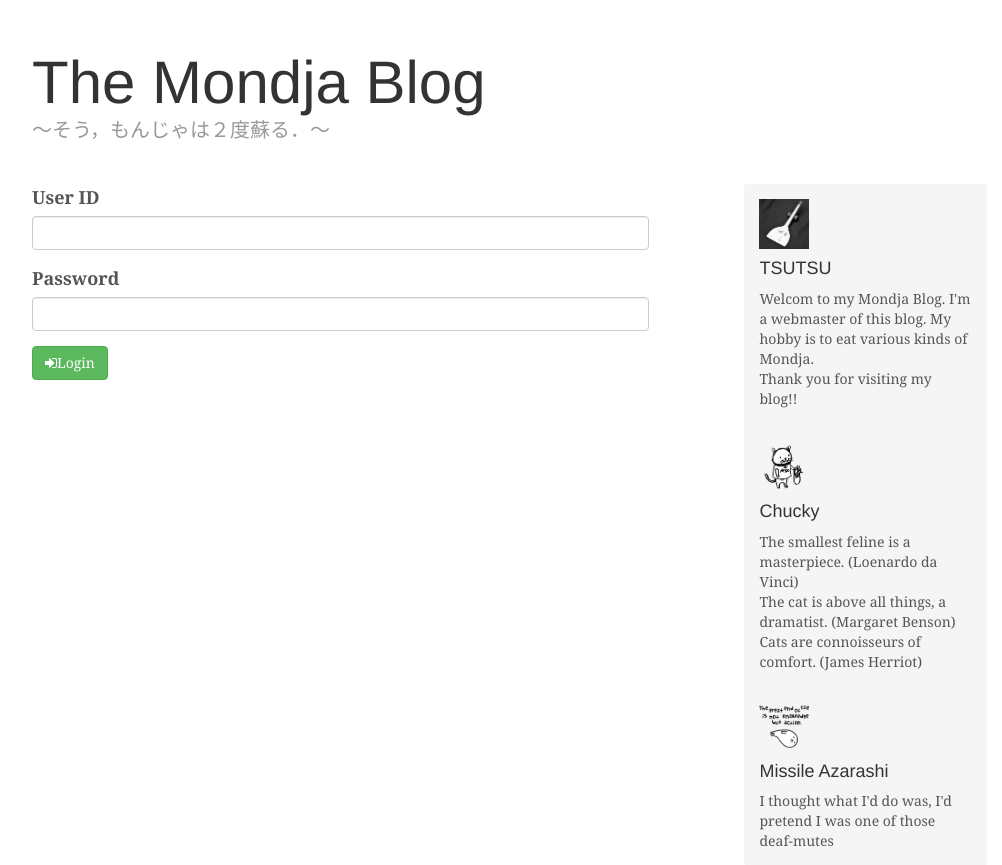
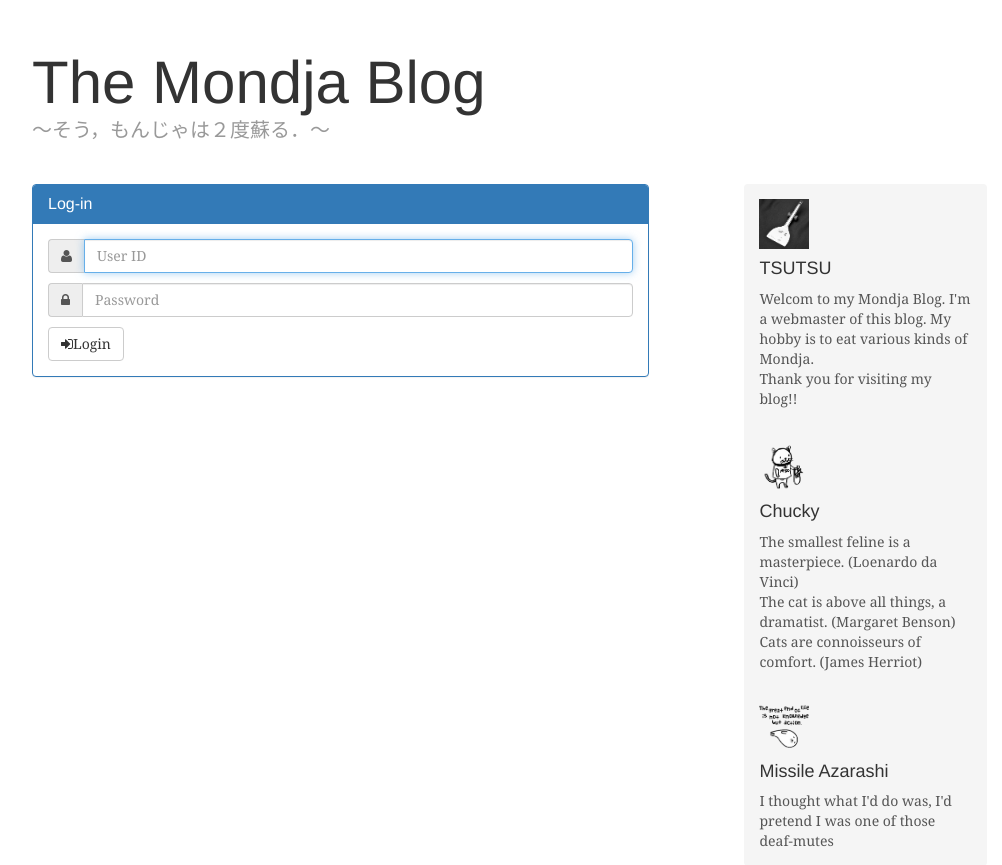
Before and after one commit to y-tsutsu/mondja-blog, a Django app: template static/templates/login.html in a window 1280 px wide. Shown: the part 60-925 px from the top of the page, without its empty margins (138-1140 px from the left). Run offline with Django 3.2, Linux system fonts and the light colour scheme; the template is opened without the code that fills it, so the values that code supplies are empty; some libraries are stand-ins or nearby versions.

Commit message:
ログインページのデザイン変更．

```diff
--- a/static/templates/login.html
+++ b/static/templates/login.html
@@ -9,21 +9,25 @@
 <form method="post" action="." role="form">
     {% csrf_token %}
 
-    <div class="form-group">
-        <label for="username">User ID</label>
-        <input id="id_username" maxlength="254" name="username" type="text" class="form-control" />
+    <div class="panel panel-primary">
+        <div class="panel-heading">
+            <h3 class="panel-title">Log-in</h3>
+        </div>
+        <div class="panel-body">
+            <div class="input-group" style="margin-bottom:10px;">
+                <span class="input-group-addon" id="basic-addon1"><i class="fa fa-user"></i></span>
+                <input id="id_username" maxlength="256" name="username" type="text" class="form-control" placeholder="User ID" aria-describedby="sizing-addon1" autofocus required />
+            </div>
+
+            <div class="input-group" style="margin-bottom:10px;">
+                <span class="input-group-addon" id="basic-addon1"><i class="fa fa-lock"></i></span>
+                <input id="id_password" maxlength="256" name="password" type="password" class="form-control" placeholder="Password" aria-describedby="sizing-addon1" required />
+            </div>
+
+            <button type="submit" class="btn btn-default"><i class="fa fa-sign-in"></i>Login</button>
+            <input type="hidden" name="next" value="{{ next }}" />
+        </div>
     </div>
-
-    <div class="form-group">
-        <label for="password">Password</label>
-        <input id="id_password" maxlength="4096" name="password" type="password" class="form-control" />
-    </div>
-
-    <button type="submit" class="btn btn-success"><i class="fa fa-sign-in"></i>Login</button>
-    <input type="hidden" name="next" value="{{ next }}" />
-
-    <br /><br />
-
 </form>
 
 {% endblock %}
```
Also changed, not shown: db.sqlite3.
